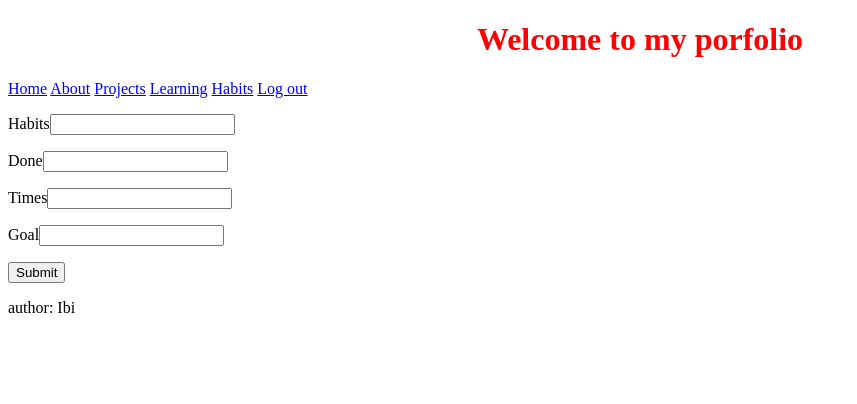
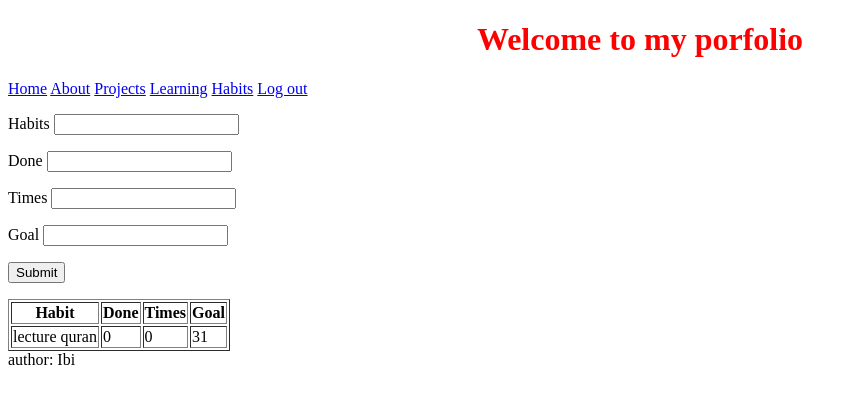
Before and after one commit to elrooibi-debug/portfolio, a Flask app: page /habits in a window 1280 px wide. Shown: the top 404 px of the page, without its empty margins (0-857 px from the left). Run offline with Flask 3, Linux system fonts and the light colour scheme; the visitor is signed in with stand-in values (Sample User, id 1); data comes from the database, SQL or seed files in the repository; some libraries are stand-ins or nearby versions.

Commit message:
display database in html

```diff
--- a/app.py
+++ b/app.py
@@ -15,6 +15,8 @@ app.config['MYSQL_HOST'] = 'localhost'
 app.config['MYSQL_USER'] = 'root'
 app.config['MYSQL_PASSWORD'] = ''
 app.config['MYSQL_DB'] = 'projet_portfolio'
+
+app.config['MYSQL_CURSORCLASS'] = 'DictCursor'
 
 mysql = MySQL(app)
 
@@ -83,6 +85,7 @@ def projects():
 @app.route('/habits', methods=['GET', 'POST'])
 def habits():
 
+
     if 'loggedin' not in session:
         return redirect(url_for('login'))
 
@@ -99,10 +102,14 @@ def habits():
             (name, done, times, goal)
         )
         mysql.connection.commit()
-        cursor.close()
 
+        return redirect(url_for('habits'))
+    cursor = mysql.connection.cursor()
+    cursor.execute('SELECT * FROM habits')
+    habitude = cursor.fetchall()
+    cursor.close()
 
-    return render_template('habits.html', title= "Habits tracker" )
+    return render_template('habits.html', title= "Habits tracker" , habitudes = habitude)
 
 if __name__ == '__main__':
     app.run(host='localhost', port=5000, debug=True)
--- a/templates/habits.html
+++ b/templates/habits.html
@@ -1,11 +1,35 @@
-{%extends "base.html" %}
+{% extends "base.html" %}
 
-    {%block habits%}
-    <form action="{{url_for('habits')}}" method="POST">
-        <p>Habits<input type ="text" name = "name"></p>
-        <p>Done<input type ="text" name = "done"></p>
-        <p>Times<input type ="text" name = "times"></p>
-        <p>Goal<input type ="text" name = "goal"></p>
-        <p><input type = "submit" value = "Submit" /></p>
-    </form>
-    {%endblock%}
+{% block habits %}
+<form action="{{ url_for('habits') }}" method="POST">
+    <p>Habits <input type="text" name="name"></p>
+    <p>Done <input type="text" name="done"></p>
+    <p>Times <input type="text" name="times"></p>
+    <p>Goal <input type="text" name="goal"></p>
+    <p><input type="submit" value="Submit" /></p>
+</form>
+
+<table border="1">
+    <thead>
+        <tr>
+            <th>Habit</th>
+            <th>Done</th>
+            <th>Times</th>
+            <th>Goal</th>
+        </tr>
+    </thead>
+    <tbody>
+        {% for item in habitudes %}
+        <tr>
+            <!-- Si tu utilises DictCursor côté Python : -->
+            <td>{{ item.Habits }}</td>
+            <td>{{ item.Done }}</td>
+            <td>{{ item.Times }}</td>
+            <td>{{ item.Goal }}</td>
+
+
+        </tr>
+        {% endfor %}
+    </tbody>
+</table>
+{% endblock %}
```
